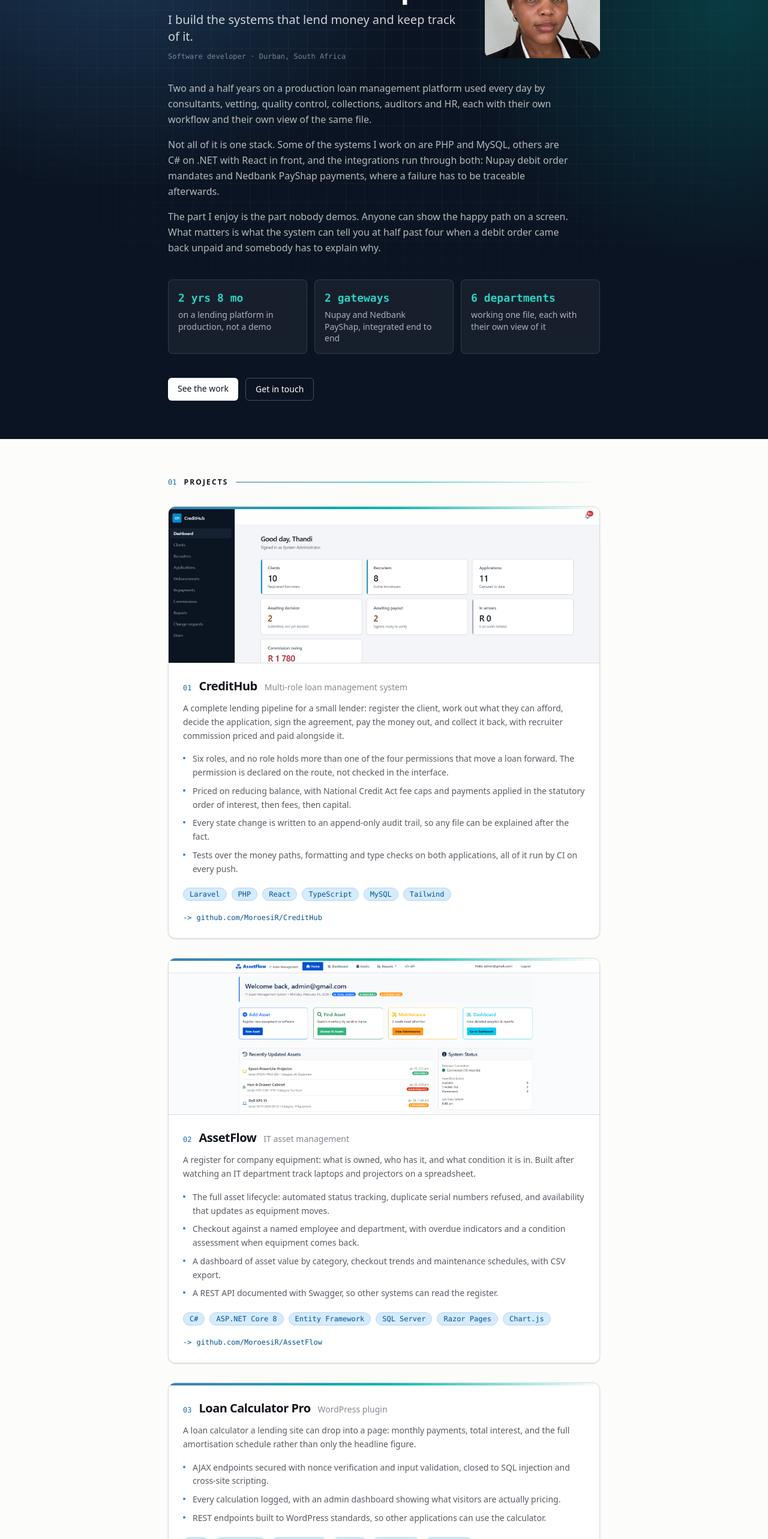
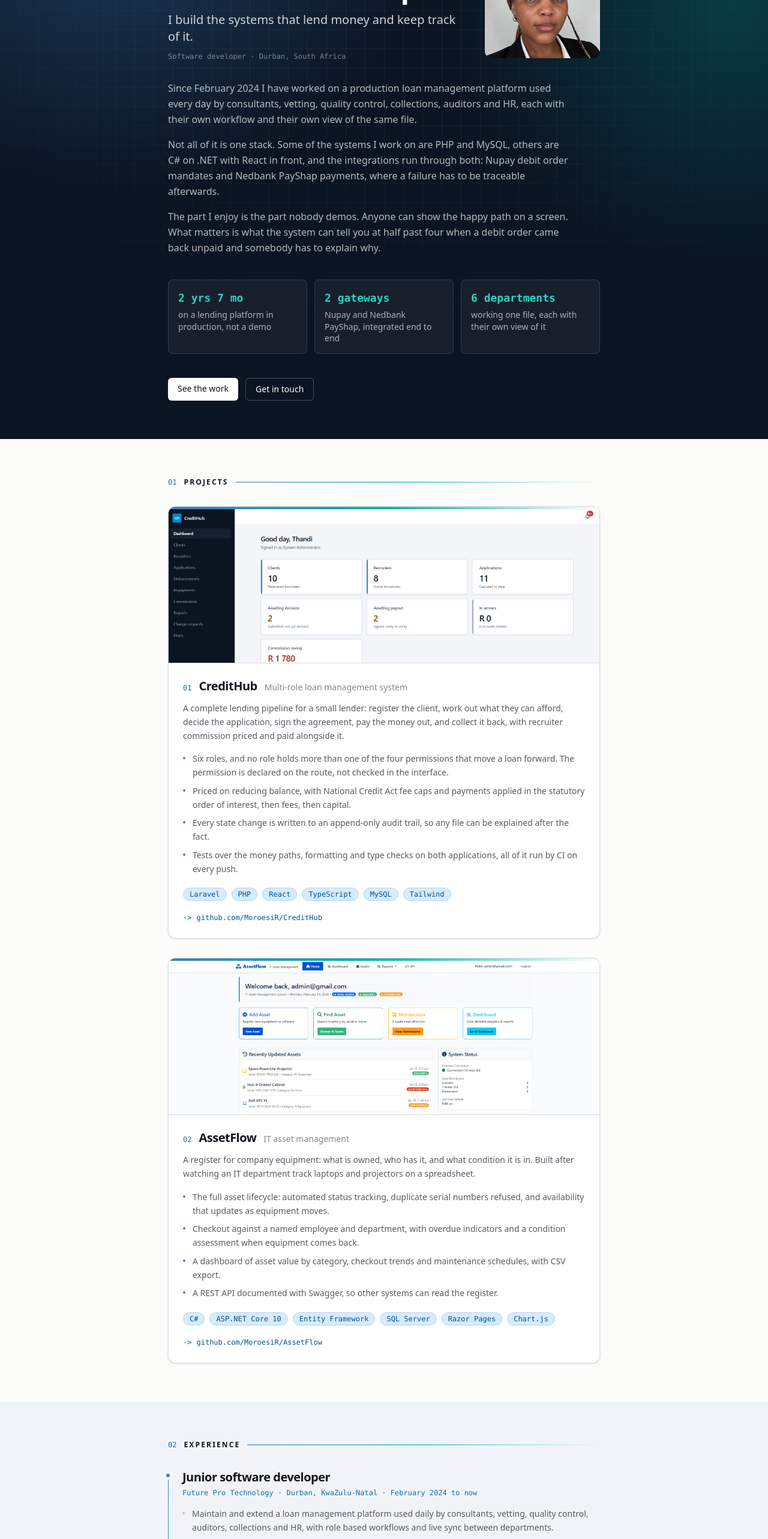
Before and after one commit to MoroesiR/MoroesiR.github.io, a React (Vite) app: page / in a window 1280 px wide. Shown: the part 234-2800 px from the top of the page at 60% size. Built offline with nearby package versions, Linux system fonts and the light colour scheme; no server answers.

Commit message:
Fix the years on the site and refresh the CV

```diff
--- a/src/data/profile.ts
+++ b/src/data/profile.ts
@@ -11,16 +11,28 @@ export const profile = {
   linkedin: 'https://www.linkedin.com/in/moroesi-ramodupi-654a4b25a',
   headline: 'I build the systems that lend money and keep track of it.',
   summary: [
-    'Two and a half years on a production loan management platform used every day by consultants, vetting, quality control, collections, auditors and HR, each with their own workflow and their own view of the same file.',
+    'Since February 2024 I have worked on a production loan management platform used every day by consultants, vetting, quality control, collections, auditors and HR, each with their own workflow and their own view of the same file.',
     'Not all of it is one stack. Some of the systems I work on are PHP and MySQL, others are C# on .NET with React in front, and the integrations run through both: Nupay debit order mandates and Nedbank PayShap payments, where a failure has to be traceable afterwards.',
     'The part I enjoy is the part nobody demos. Anyone can show the happy path on a screen. What matters is what the system can tell you at half past four when a debit order came back unpaid and somebody has to explain why.',
   ],
   openTo:
-    'Looking for backend, full stack or fintech work. Durban based and happy on site, open to hybrid anywhere in South Africa, and set up to work remotely. Picking up Docker at the moment, and building CreditHub in Laravel in my own time.',
+    'Looking for backend, full stack or fintech work. Durban based and happy on site, open to hybrid anywhere in South Africa, and set up to work remotely. Picking up Docker and AWS at the moment, and building CreditHub in Laravel in my own time.',
+}
+
+const STARTED = new Date(2024, 1)
+
+function tenure(): string {
+  const now = new Date()
+  const months =
+    (now.getFullYear() - STARTED.getFullYear()) * 12 + (now.getMonth() - STARTED.getMonth())
+  const years = Math.floor(months / 12)
+  const rest = months % 12
+
+  return rest === 0 ? `${years} yrs` : `${years} yrs ${rest} mo`
 }
 
 export const facts = [
-  { value: '2 yrs 8 mo', label: 'on a lending platform in production, not a demo' },
+  { value: tenure(), label: 'on a lending platform in production, not a demo' },
   { value: '2 gateways', label: 'Nupay and Nedbank PayShap, integrated end to end' },
   { value: '6 departments', label: 'working one file, each with their own view of it' },
 ]
--- a/src/data/projects.ts
+++ b/src/data/projects.ts
@@ -37,22 +37,9 @@ export const projects: Project[] = [
       'A dashboard of asset value by category, checkout trends and maintenance schedules, with CSV export.',
       'A REST API documented with Swagger, so other systems can read the register.',
     ],
-    stack: ['C#', 'ASP.NET Core 8', 'Entity Framework', 'SQL Server', 'Razor Pages', 'Chart.js'],
+    stack: ['C#', 'ASP.NET Core 10', 'Entity Framework', 'SQL Server', 'Razor Pages', 'Chart.js'],
     repo: 'https://github.com/MoroesiR/AssetFlow',
     image: '/shots/assetflow-dashboard.png',
     imageAlt: 'The AssetFlow dashboard, showing asset counts, value by category and checkout trends',
   },
-  {
-    name: 'Loan Calculator Pro',
-    tagline: 'WordPress plugin',
-    description:
-      'A loan calculator a lending site can drop into a page: monthly payments, total interest, and the full amortisation schedule rather than only the headline figure.',
-    highlights: [
-      'AJAX endpoints secured with nonce verification and input validation, closed to SQL injection and cross-site scripting.',
-      'Every calculation logged, with an admin dashboard showing what visitors are actually pricing.',
-      'REST endpoints built to WordPress standards, so other applications can use the calculator.',
-    ],
-    stack: ['PHP', 'WordPress', 'JavaScript', 'MySQL', 'REST API', 'Chart.js'],
-    repo: 'https://github.com/MoroesiR/loan-calculator-pro',
-  },
 ]
--- a/src/data/skills.ts
+++ b/src/data/skills.ts
@@ -30,6 +30,6 @@ export const skills: SkillGroup[] = [
   },
   {
     heading: 'Learning now',
-    items: ['Docker'],
+    items: ['Docker', 'AWS'],
   },
 ]
```
Also changed, not shown: 1 other file (tests, documents, lock files or other folders).
